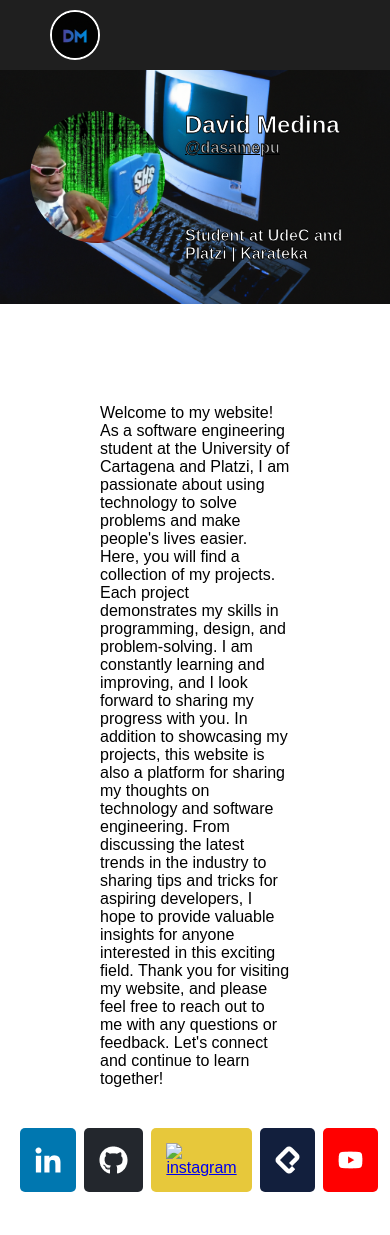
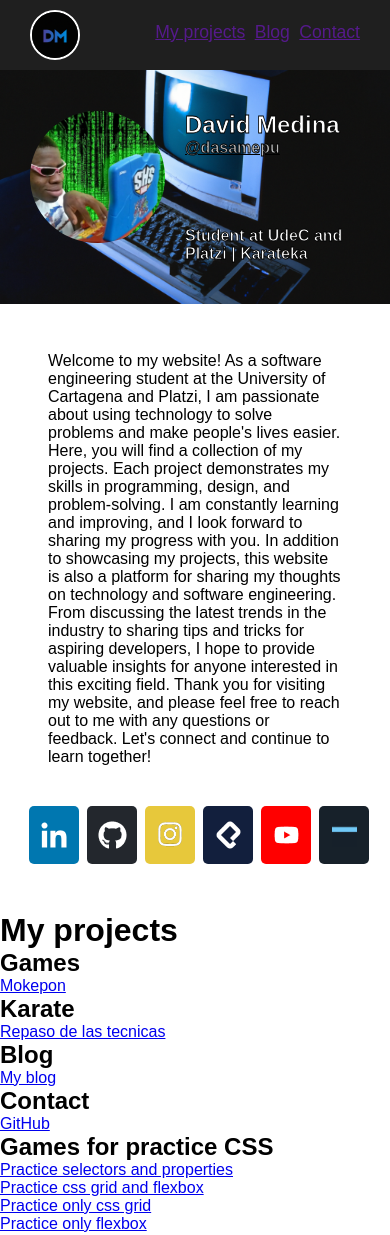
Before and after one commit to dasamepu/My-web-page, a plain HTML site: page index.html in a window 390 px wide. Shown: the top 1235 px of the page. Drawn offline with Linux system fonts and the light colour scheme.

Commit message:
nosrt link added, ig icon added and header added and fixed for different screen sizes

```diff
--- a/index.html
+++ b/index.html
@@ -12,6 +12,13 @@
         <div class="image-container" id="logo">
             <img src="./assets/logo.png" alt="logo">
         </div>
+        <nav class="header-nav">
+            <ul class="header-list">
+                <li><a href="">My projects</a></li>
+                <li><a href="">Blog</a></li>
+                <li><a href="">Contact</a></li>
+            </ul>
+        </nav>
     </header>
 
     <section id="hero">
@@ -49,7 +56,7 @@
 
             Thank you for visiting my website, and please feel free to reach out to me with any questions or feedback. Let's connect and continue to learn together!</p>
 
-
+            <section class="social-icons_container">
                 <ul class="social-icons">
 
                     <li>
@@ -82,7 +89,15 @@
                         </a>
                     </li>
 
+                    <li>
+                        <a href="https://snort.social/p/npub1hy7ktjvzcd9jvr3uf8we50k9edud4kkhpmvxms5dxnm62m5l2g9qvflc8h" class="social-icon" id="nostr">
+                            <img src="./assets/nostr.jpg" alt="nostr">
+                        </a>
+                    </li>
+
                 </ul>
+            </section>
+
     </main>
 
     <h1>My projects</h1>
@@ -90,7 +105,7 @@
     <a href="https://mokepon.anidemdivad.cyou/">Mokepon</a>
     <h2>Karate</h2>
     <a href="https://karate.anidemdivad.cyou/">Repaso de las tecnicas</a>
-    <h2>Wordpress Blog</h2>
+    <h2>Blog</h2>
     <a href="https://wh1190010.ispot.cc/wp2/">My blog</a>
     <h2>Contact</h2>
     <a href="https://github.com/dasamepu">GitHub</a>
--- a/styles.css
+++ b/styles.css
@@ -23,6 +23,8 @@ body {
 header {
     background: #1f1f1f;
     padding: 10px 50px;
+    display: flex;
+    justify-content: space-between;
 }
 
 #logo {
@@ -32,6 +34,15 @@ header {
 #logo img {
     border-radius: 100%;
     border: 2px solid white;
+}
+
+.header-nav {
+    text-align: right;
+    padding-top: 3.5%;
+}
+
+.header-nav .header-list li {
+    display: inline-block;
 }
 
 /* Acá estan los estilos de hero */
@@ -85,7 +96,7 @@ header {
 /* EStilos del main */
 
 main {
-    padding: 100px;
+    padding: 48px;
 }
 
 main .social-icons {
@@ -101,6 +112,7 @@ main .social-icons li{
 
 main .social-icons .social-icon {
     display: flex;
+    flex-wrap: wrap;
     justify-content: center;
     align-items: center;
     padding: 15px;
@@ -121,6 +133,10 @@ main .social-icons #instagram {
     background: #e7c83b;
 }
 
+main .social-icons #instagram img{
+    width: 25px;
+}
+
 main .social-icons #platzi {
     background: #121f3d;
 }
@@ -129,9 +145,75 @@ main .social-icons #youtube {
     background: red;
 }
 
-@media (min-width: 782px) {
+main .social-icons #nostr {
+    background: #17212A;
+}
+
+main .social-icons #nostr img {
+    width: 25px;
+}
+
+@media (max-width: 319px) {
+    header {
+        padding: 10px 10px;
+    }
+
+    .header-nav .header-list li a{
+        padding-left: 5px;
+        font-size: 100%;
+    }
+
+    #hero .informacion-contenedor {
+        padding: 10px 30px;
+    }
+
+    main .social-icons li {
+        width: 36px;
+    }
+}
+
+@media screen and (min-width: 320px) and (max-width: 400px) {
+    header {
+        padding: 10px 30px;
+    }
+
+    .header-nav .header-list li a{
+        padding-left: 5px;
+        font-size: 110%;
+    }
+
+    main .social-icons li {
+        width: 50px;
+    }
+}
+
+@media screen and (min-width: 401px) and (max-width: 781px) {
+    header {
+        padding: 10px 30px;
+    }
+
+    .header-nav {
+        padding-top: 2%;
+    }
+
+    .header-nav .header-list li a{
+        padding-left: 12.5px;
+        font-size: 140%;
+    }
+
+    main .social-icons li {
+        width: 50px;
+    }
+}
+
+@media screen and (min-width: 782px) and (max-width: 1099px) {
     #logo {
         width: 75px;
+    }
+
+    .header-nav .header-list li a{
+        padding-left: 20px;
+        font-size: 200%;
     }
 
     #hero .informacion-contenedor .informacion {
```
Also changed, not shown: assets/compu.png (renamed from assets/compu.PNG), assets/instagram.png (added), assets/nostr.jpg (added). Lines whose indentation alone changed are shown as unchanged.
